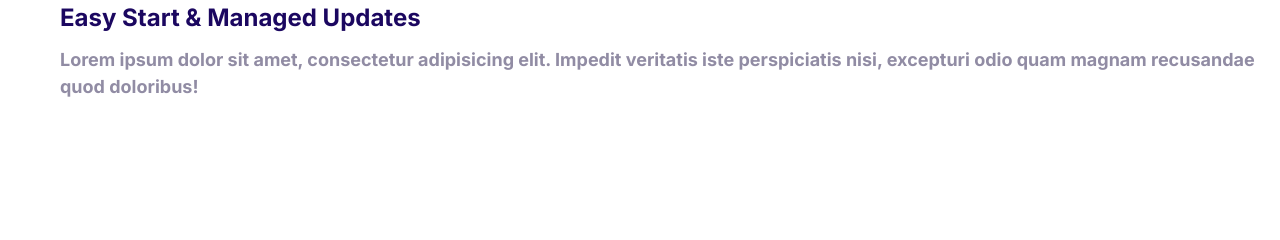
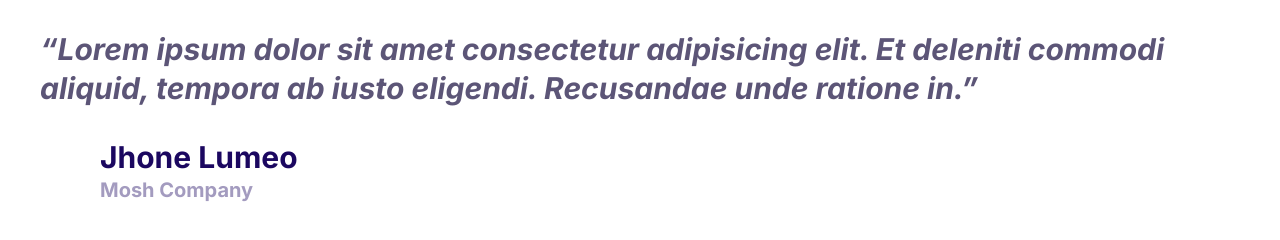
Before and after one commit to khainguyen21/UltimateHTML-CSSPart3, a plain HTML site: page index.html in a window 1280 px wide. Drawn offline with Linux system fonts and the light colour scheme.

Commit message:
Built the quotes components.

```diff
--- a/css/style.css
+++ b/css/style.css
@@ -4,8 +4,9 @@
     --color-accent: #ff3400;
     --color-headings: #1b0760;
     --color-body: #918ca4;
+    --color-body-darker: #5c5577;
     --color-border: #ccc;
-    --border-radius: 30px
+    --border-radius: 30px;
 }
 
 *, *::after, *::before {
@@ -402,3 +403,54 @@ a {
 .media__image {
     margin-top: 1rem;
 }
+
+/* Quotes */
+.quote {
+    font-size: 3rem;
+    font-style: italic;
+    color: var(--color-body-darker);
+    line-height: 1.3;
+}
+
+.quote__text::before {
+    content: open-quote;
+}
+
+.quote__text::after {
+    content: close-quote;
+}
+
+.quote__line {
+    position: relative;
+    bottom: 10px;
+}
+
+.quote__author {
+    font-size: 3rem;
+    font-weight: 500;
+    font-style: normal;
+    /* remove the space below the author name */
+    margin-bottom: 0;
+}
+
+.quote__company {
+    color: var(--color-headings);
+    opacity: .4;
+    font-style: normal;
+    font-size: 2rem;
+    margin-bottom: 0;
+}
+
+@media screen and (min_width: 1024px) {
+    .quote {
+        font-size: 2rem;
+    }
+
+    .quote__author {
+        font-size: 2.4rem;
+    }
+
+    .quote__organization {
+        font-size: 1.6rem;
+    }
+}
--- a/index.html
+++ b/index.html
@@ -14,16 +14,21 @@
     <link rel="stylesheet" href="css/style.css" />
   </head>
   <body>
+    <blockquote class="quote">
+      <p class="quote__text">Lorem ipsum dolor sit amet consectetur adipisicing elit. Et deleniti commodi aliquid, tempora ab iusto eligendi. Recusandae unde ratione in.</p>
+      <footer>
         <div class="media">
           <div class="media__image">
-          <svg class="icon">
-              <use xlink:href="images/sprite.svg#snap"></use>
+            <svg class="icon icon--primary quote__line">
+                <use xlink:href="images/sprite.svg#line"></use>
               </svg>
           </div>
           <div class="media__body">
-        <h3 class="media__title">Easy Start & Managed Updates</h3>
-        <p>Lorem ipsum dolor sit amet, consectetur adipisicing elit. Impedit veritatis iste perspiciatis nisi, excepturi odio quam magnam recusandae quod doloribus!</p>
+            <h3 class="media__title quote__author">Jhone Lumeo</h3>
+            <p class="quote__company">Mosh Company</p>
           </div>
       </div>
+      </footer>
+    </blockquote>
   </body>
 </html>
```
Also changed, not shown: components/media.html (added, +11 -0 lines), components/quotes.html (added, +16 -0 lines). Lines whose indentation alone changed are shown as unchanged.
